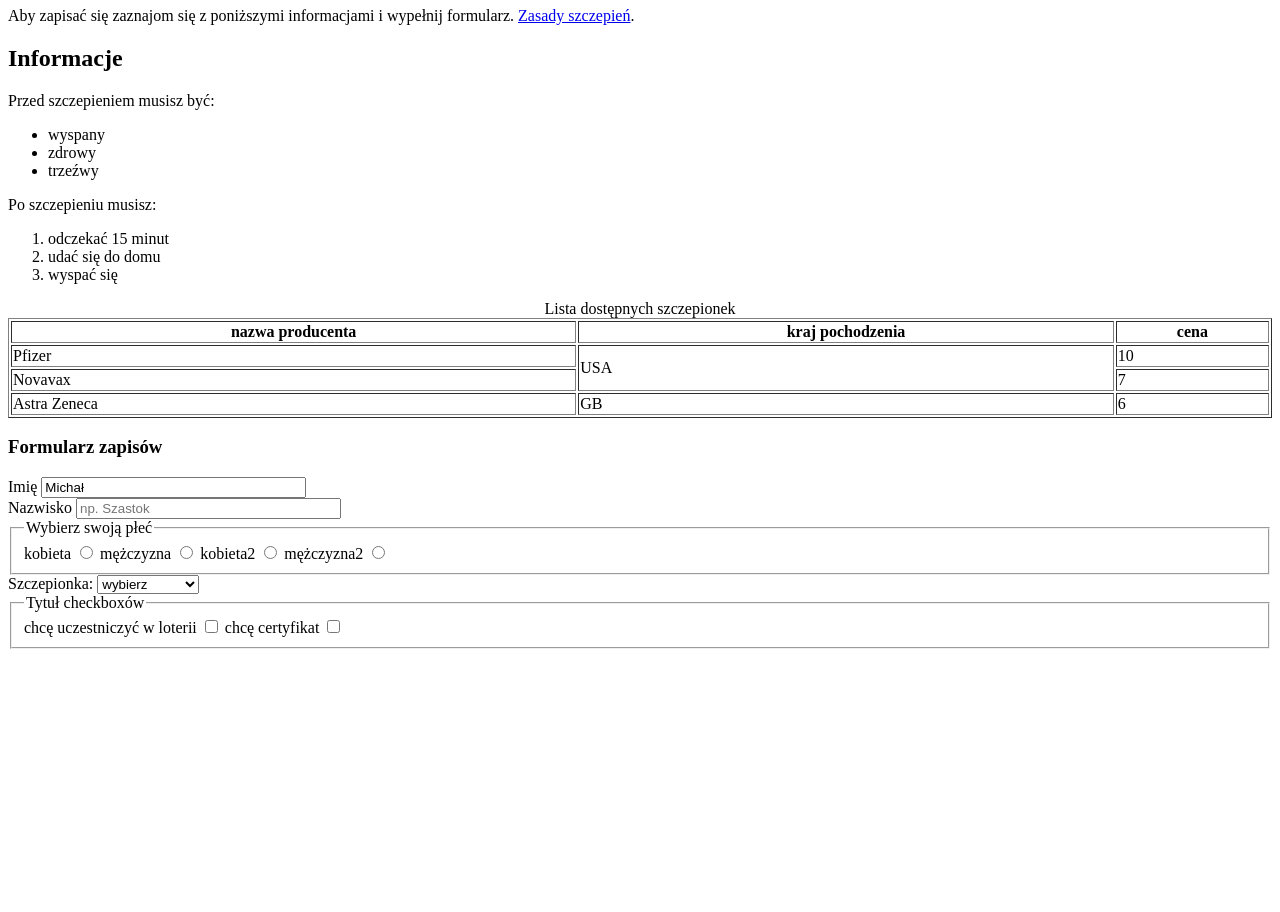
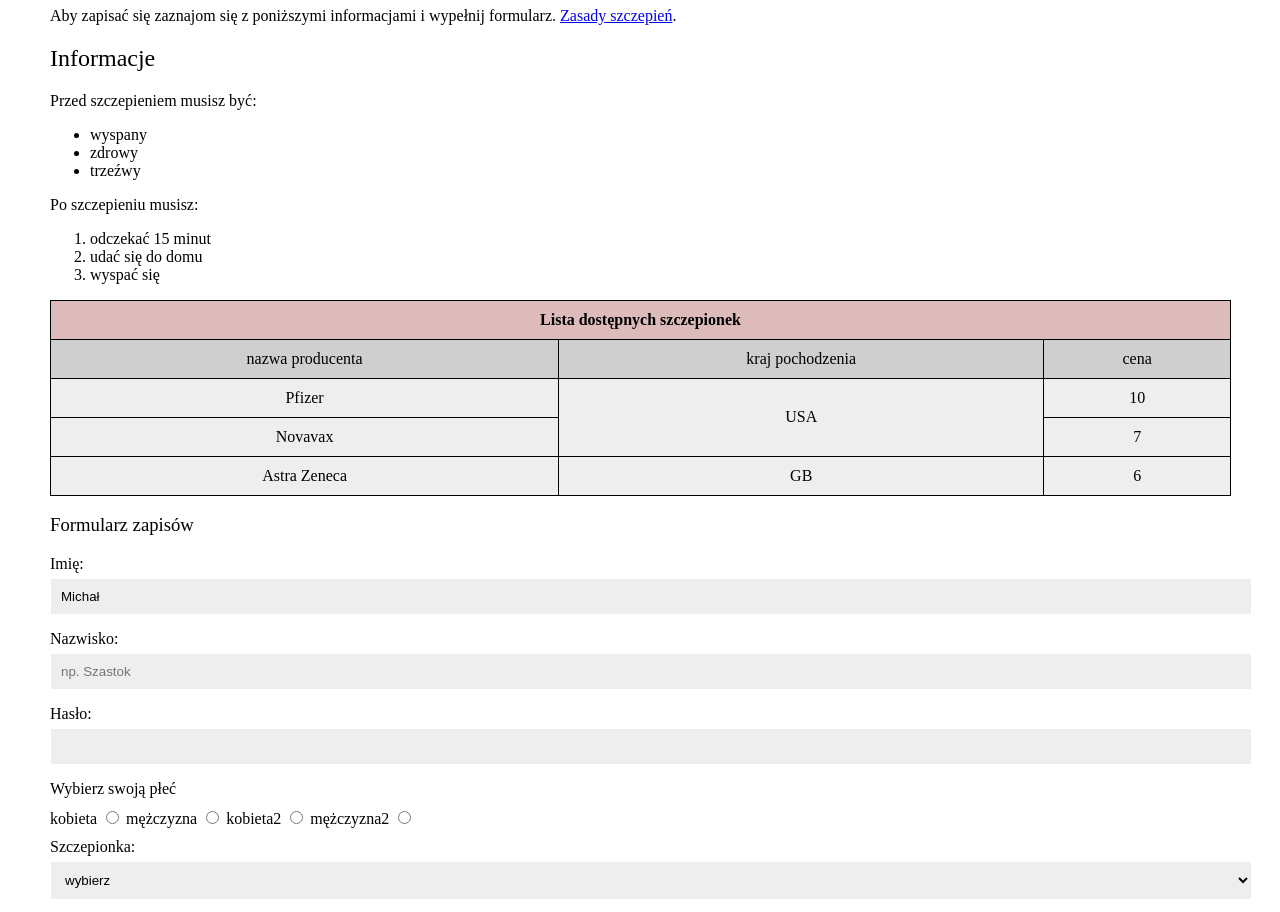
Before and after one commit to michal-szastok/podstawy-html, a plain HTML site: page index.html in a window 1280 px wide. Shown: the part 73-985 px from the top of the page. Before the commit the page ends 800 px from the top, so only its background shows below. Drawn offline with Linux system fonts and the light colour scheme.

Commit message:
design update

```diff
--- a/index.html
+++ b/index.html
@@ -3,13 +3,150 @@
     <head>
         <title>Strona główna</title>
         <meta charset="UTF-8">
-        <base href="">
+        <!-- <base href=""> jeśli chcemy zmienić domyślą scieżkę do plików na serwerze-->
+
+        <!--tutaj podaje się selektory - w całym dokumencie nadaj takim elementom (div) taki styl (czerwony tekst)-->
+        <style>
+            * {
+                font-weight: 100;
+                /* box-sizing: border-box; */ /*<-----szerokość elementu jest liczona wraz z ramką dookoła
+                np. 200 + 2*30 = 260 (szerokość całkowita to szerokość + 2x marinesy*/
+                box-sizing: content-box; /*szerokość elementu jest liczona bez ramki dookoła (sama zawartość)*/
+            }
+
+            /* selector specifity: */
+            /* th {
+                font-size: small;
+            }
+
+            table th {
+                font-size: small
+            }
+
+            th.klasa {
+                font-size: small
+            }
+
+            th#jegoid {
+                font-size: small
+            } */
+
+            table {
+                border: 1px solid rgb(0,0,0);
+                border-collapse: collapse;
+                text-align: center;
+            }
+
+            th, td, caption { /*nakładam na th i td*/
+                padding: 10px;
+            }
+
+            th {
+                background-color: rgb(207, 207, 207);
+            }
+
+            td {
+                background-color: #eeeeee;
+            }
+
+            caption {
+                font-weight: bold;
+                border: 1px solid;
+                border-bottom: none;
+                background-color: #ddbbbb;
+            }
+
+            body {
+            margin-left: 50px;
+            margin-right: 50px;
+            }
+
+            input#haslo-id, input[type="text"], select, textarea {
+                width: 100%;
+                padding: 10px;
+                border: 1px solid #ffffff;
+                background-color: #eeeeee;
+                margin-top: 5px;
+                margin-bottom: 15px;
+                /*margin: 0 5px 0 15px - zapis 4 marginesów w jednym - jak zegar*/
+            }
+
+            fieldset {
+                border: 0;
+                margin: 0;
+                padding: 0;
+                margin-bottom: 10px;
+            }
+
+            legend {
+                padding: 0;
+                margin-bottom: 10px;
+            }
+
+            input[type="submit"] {
+                width: 50%;
+                margin-left: 25%;
+                margin-right: 25%;
+            }
+
+            input[type="submit"]:hover {
+            background-color: greenyellow;
+            }
+
+            textarea:active { /* to trzeba poprawić */
+            background-color: greenyellow;
+            }
+
+            /* #nazwisko-id {
+                color: yellow;
+            } */
+
+            /* body [id="imie-id"] {
+                color: orchid;
+            } */
+
+            /* div {
+                color: red;
+                background-color: green;
+            } */
+
+            /* selektor wszystkich labelów wewnątrz div-ów (na dowolnej głębokości) */
+            /* body div label {
+                color: blue;
+                background-color: yellow;
+            } */
+
+            /* selektor labelów ale tylko bezpośrednio wewnątrz div-ów*/
+            /* body div > label {
+                color: violet;
+                background-color: purple;
+            } */
+
+            /* [class="naglowek1"] {
+                color: sandybrown;
+            } */
+
+            /* inny zapis tego co wyżej */
+            /* .naglowek2 {
+                color: slategrey;
+                background-image: url(images/cactus.jpg);
+                background-size: 50%;
+                background-repeat-x: no-repeat;
+                background-repeat-y: no-repeat;
+            } */
+
+            /* h1 {
+                background-color: red;
+            } */
+
+        </style>
     </head>
+
     <body>
-        <h1>Witaj w formularzu zapisów</h1>
+        <h1 class="naglowek1">Witaj w formularzu zapisów</h1>
         <p>Aby zapisać się zaznajom się z poniższymi informacjami i wypełnij formularz. <a href="index2.html">Zasady szczepień</a>.</p>
 
-        <h2>Informacje</h2>
+        <h2 class="naglowek2">Informacje</h2>
         <p>Przed szczepieniem musisz być:</p>
         <ul> <!--lista nieuporządkowana-->
             <li>wyspany</li> <!--element-->
@@ -78,18 +215,24 @@
 
         <h3>Formularz zapisów</h3>
 
-        <form method="post" action="saveform.jsp" name="forma">
+        <form method="post" action="index2.html" name="forma"> <!--druga metoda to GET, ale wtedy dane są w pasku adresu-->
             <div>
-                <label for="imie-id">Imię</label>
+                <label for="imie-id">Imię:</label>
                 <input name="imie" type="text" value="Michał" size="30" maxlength="60" id="imie-id" tabindex="1">
                 <!--pole do wprowadzania danych, value = wartość domyślna (wprowadzona)-->
             </div>
 
             <div>
-                <label for="nazwisko-id">Nazwisko</label>
+                <label for="nazwisko-id">Nazwisko:</label>
                 <input name="nazwisko" type="text" placeholder="np. Szastok" size="30" maxlength="60" accesskey="n" id="nazwisko-id" tabindex="2">
                 <!--placeholder = wyszarzony przykład, ułatwienie dostępu: ALT + "n" przenosi do pola-->
-                        </div>
+            </div>
+
+            <div>
+                <label for="haslo-id">Hasło:</label>
+                <input name="haslo" type="password" id="haslo-id" value="">
+                <!--typ password to pole maskowane-->
+            </div>
 
             <div>
                 <fieldset>
@@ -104,7 +247,6 @@
                         <input type="radio" value="c" name="plec2" id="mezczyzna2-id">
                 </fieldset>
             </div>
-
 
             <div>
                 <label for="typ-id">Szczepionka:</label>
@@ -121,12 +263,27 @@
 
             <div> <!--checkboxy-->
                 <fieldset> <!--grupuje elementy formularza-->
-                    <legend>Tytuł checkboxów</legend>
+                    <legend>Checkboxy z życzeniami:</legend>
                         <label for="loteria-id">chcę uczestniczyć w loterii</label>
                         <input type="checkbox" value="l" name="zyczenia" id="loteria-id"> <!-- input nie trzeba domykać-->
                         <label for="certyfikat-id">chcę certyfikat</label>
                         <input type="checkbox" value="c" name="zyczenia" id="certyfikat-id"> <!--pod "zmienną" zyczenia bedzię przechowywana wartość "c"-->
                 </fieldset>
+            </div>
+
+            <div>
+                <label for="komentarz-id">Dodatkowe uwagi1</label>
+                <textarea rows="10" cols="40" name="komentarz-id" placeholder="Twoje uwagi"></textarea> <!--pole tekstowe-->
+            </div>
+
+            <br>
+            <div>
+                <label for="komentarz-id">Dodatkowe uwagi2</label>
+                <textarea rows="10" cols="40" name="komentarz-id">Twoje uwagi</textarea> <!--pole tekstowe-->
+            </div>
+
+            <div>
+                <input type="submit" value="Zapisz"> <!-- przycisk -->
             </div>
 
         </form>
```
Also changed, not shown: index3.html (added).
